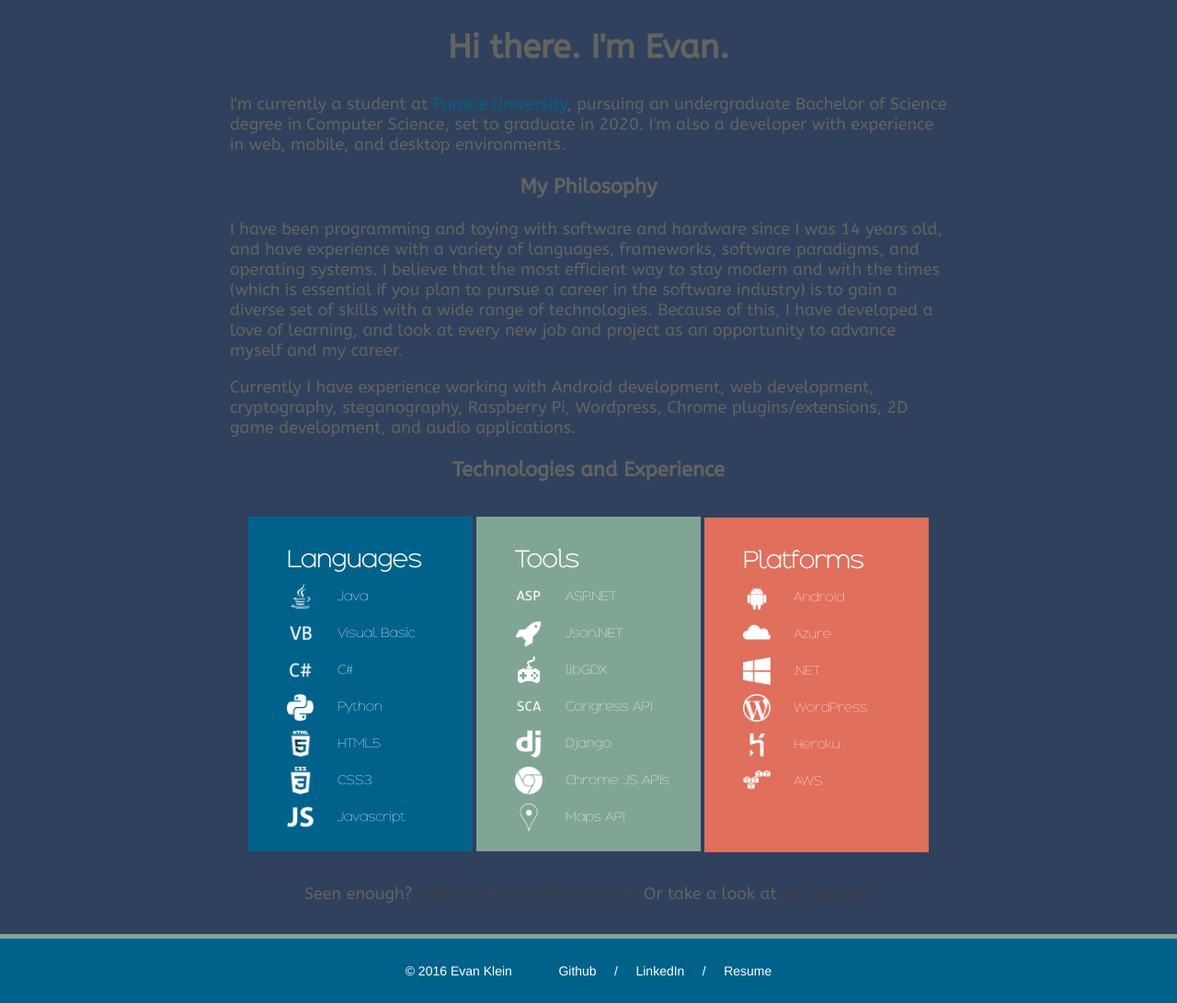
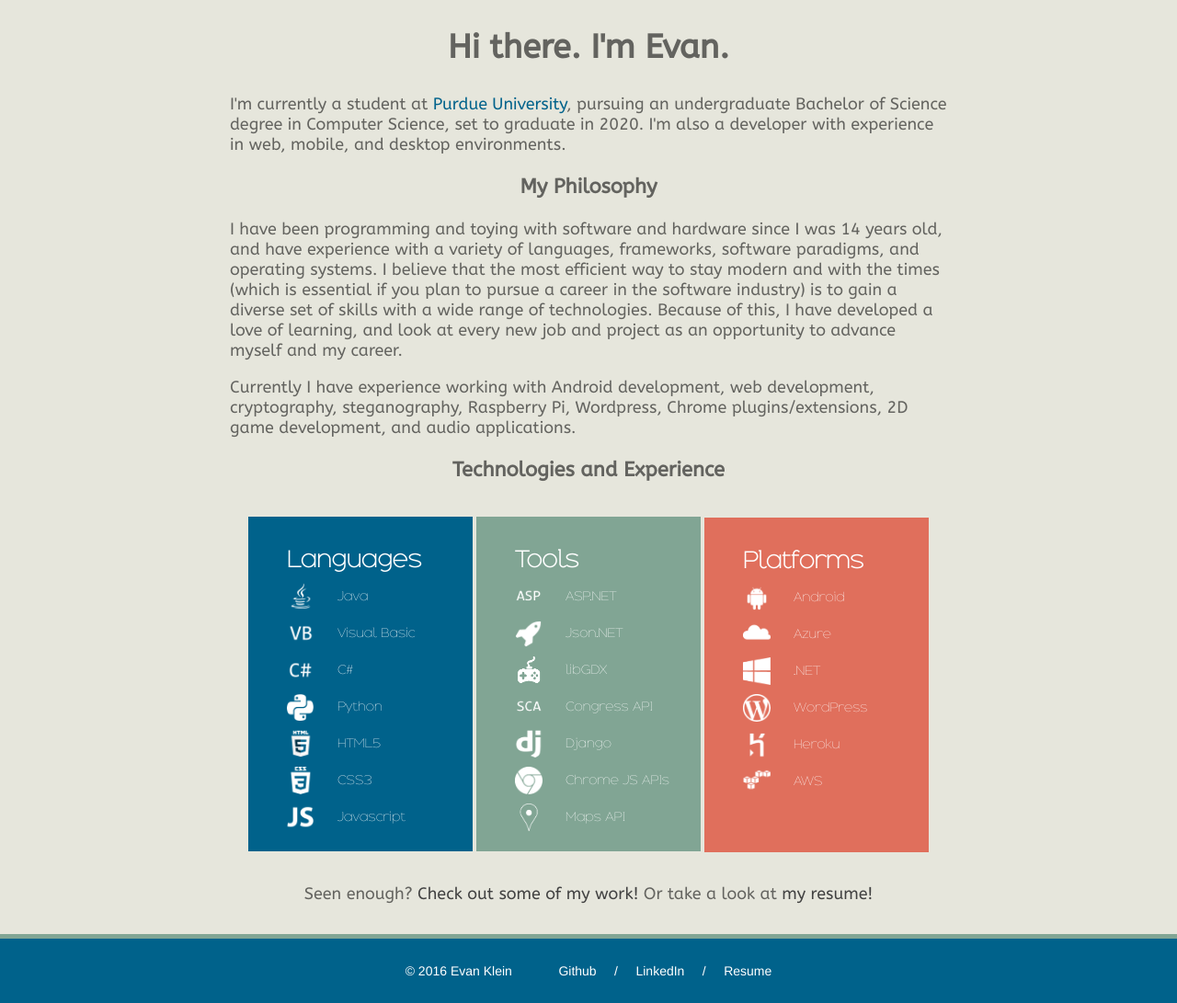
Before and after one commit to evklein/PersonalWebsite2016-2019, a Django app: page / in a window 1280 px wide. Shown: the part 103-1194 px from the top of the page at 92% size. Run offline with Django 3.2, Linux system fonts and the light colour scheme; some web fonts are replaced.

Commit message:
changed colors back pt2

```diff
--- a/Personal_Website/static/css/about.css
+++ b/Personal_Website/static/css/about.css
@@ -9,7 +9,7 @@
 }
 
 html, body {
-  background-color: #30415D;
+  background-color: #E6E6DC;
   width: 100%;
   position: relative;
   overflow: auto;
```
